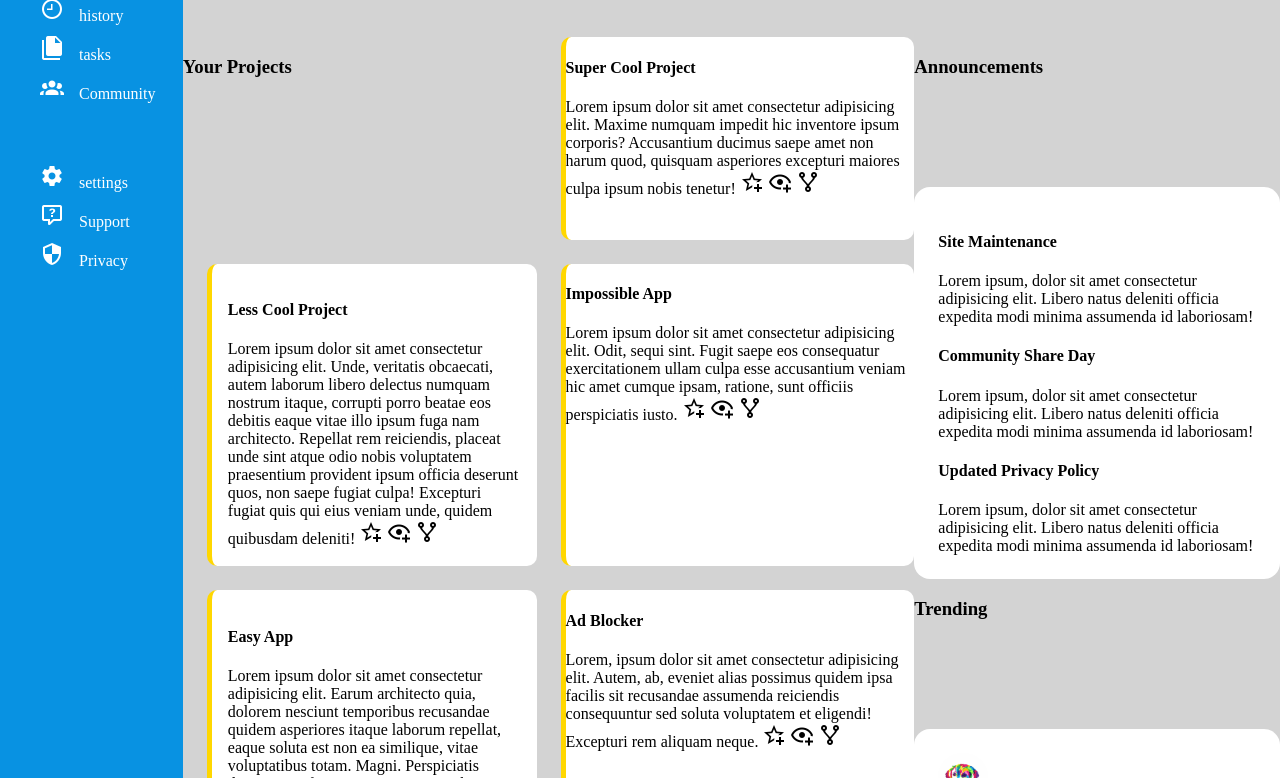
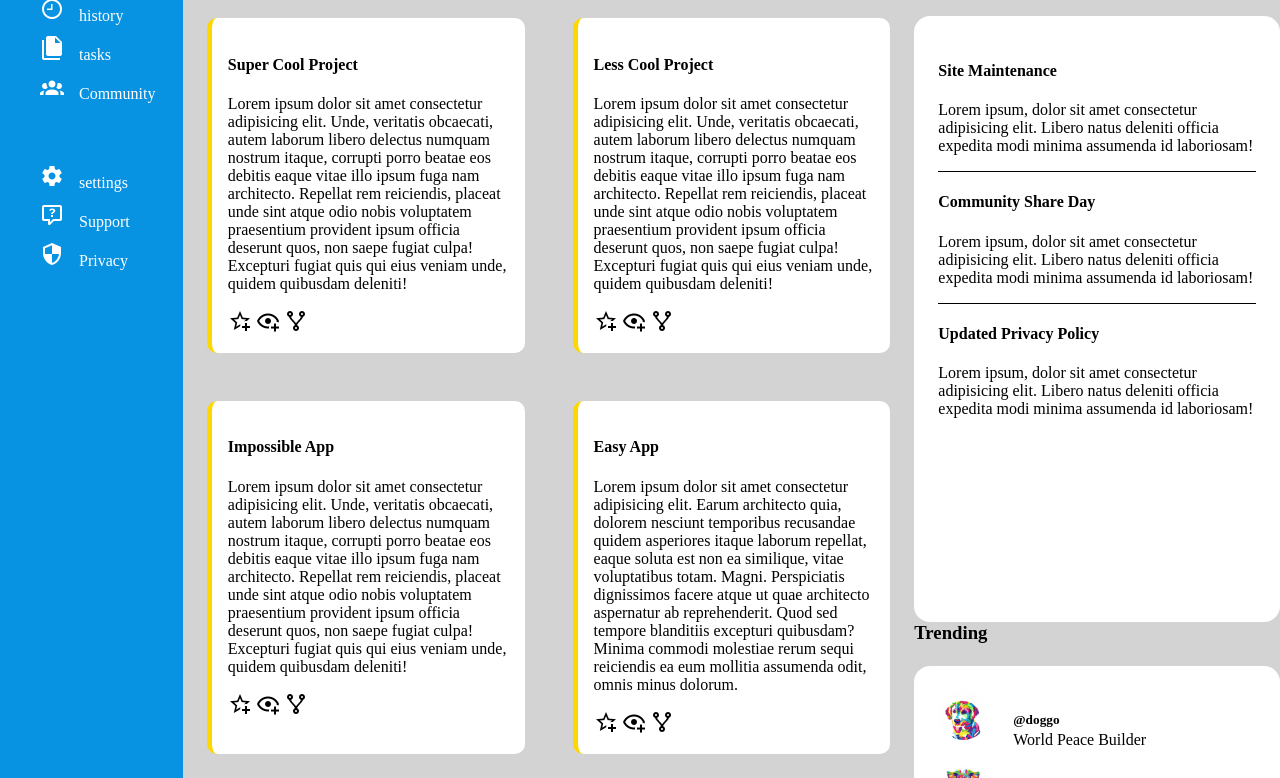
Before and after one commit to vimalsonara/Admin-Dashboard, a plain HTML site: page index.html in a window 1280 px wide. Shown: the part 233-1011 px from the top of the page. Drawn offline with Linux system fonts and the light colour scheme.

Commit message:
styling and structure done

```diff
--- a/index.html
+++ b/index.html
@@ -51,20 +51,22 @@
             </nav>
         </div>
         <!-- End of Sidebar -->
-
         <!-- Main Start -->
         <main class="main">
 
+            <span>
                 <h3 class="main-heading">Your Projects</h3>
-
-            <div>
+            </span>
+                <div class="one">
                     <h4>Super Cool Project</h4>
-                <p>Lorem ipsum dolor sit amet consectetur adipisicing elit. Maxime numquam impedit hic inventore ipsum corporis? Accusantium ducimus saepe amet non harum quod, quisquam asperiores excepturi maiores culpa ipsum nobis tenetur!</p>
+                    <p>Lorem ipsum dolor sit amet consectetur adipisicing elit. Unde, veritatis obcaecati, autem laborum libero delectus numquam nostrum itaque, corrupti porro beatae eos debitis eaque vitae illo ipsum fuga nam architecto.
+                        Repellat rem reiciendis, placeat unde sint atque odio nobis voluptatem praesentium provident ipsum officia deserunt quos, non saepe fugiat culpa! Excepturi fugiat quis qui eius veniam unde, quidem quibusdam deleniti!
+                    </p>
                     <img src="/img/bookmark.png" alt="bookmark_icon">
                     <img src="/img/watch.png" alt="watch_icon">
                     <img src="/img/fork.png" alt="fork_icon">
                 </div>
-            <div>
+                <div class="two">
                     <h4>Less Cool Project</h4>
                     <p>
                         Lorem ipsum dolor sit amet consectetur adipisicing elit. Unde, veritatis obcaecati, autem laborum libero delectus numquam nostrum itaque, corrupti porro beatae eos debitis eaque vitae illo ipsum fuga nam architecto.
@@ -74,14 +76,16 @@
                     <img src="/img/watch.png" alt="watch_icon">
                     <img src="/img/fork.png" alt="fork_icon">
                 </div>
-            <div>
+                <div class="three">
                     <h4>Impossible App</h4>
-                <p>Lorem ipsum dolor sit amet consectetur adipisicing elit. Odit, sequi sint. Fugit saepe eos consequatur exercitationem ullam culpa esse accusantium veniam hic amet cumque ipsam, ratione, sunt officiis perspiciatis iusto.</p>
+                    <p>Lorem ipsum dolor sit amet consectetur adipisicing elit. Unde, veritatis obcaecati, autem laborum libero delectus numquam nostrum itaque, corrupti porro beatae eos debitis eaque vitae illo ipsum fuga nam architecto.
+                        Repellat rem reiciendis, placeat unde sint atque odio nobis voluptatem praesentium provident ipsum officia deserunt quos, non saepe fugiat culpa! Excepturi fugiat quis qui eius veniam unde, quidem quibusdam deleniti!
+                    </p>
                     <img src="/img/bookmark.png" alt="bookmark_icon">
                     <img src="/img/watch.png" alt="watch_icon">
                     <img src="/img/fork.png" alt="fork_icon">
                 </div>
-            <div>
+                <div class="four">
                     <h4>Easy App</h4>
                     <p>Lorem ipsum dolor sit amet consectetur adipisicing elit. Earum architecto quia, dolorem nesciunt temporibus recusandae quidem asperiores itaque laborum repellat, eaque soluta est non ea similique, vitae voluptatibus totam. Magni.
                     Perspiciatis dignissimos facere atque ut quae architecto aspernatur ab reprehenderit. Quod sed tempore blanditiis excepturi quibusdam? Minima commodi molestiae rerum sequi reiciendis ea eum mollitia assumenda odit, omnis minus dolorum.</p>
@@ -89,14 +93,16 @@
                     <img src="/img/watch.png" alt="watch_icon">
                     <img src="/img/fork.png" alt="fork_icon">
                 </div>
-            <div>
+                <div class="five">
                     <h4>Ad Blocker</h4>
-                <p>Lorem, ipsum dolor sit amet consectetur adipisicing elit. Autem, ab, eveniet alias possimus quidem ipsa facilis sit recusandae assumenda reiciendis consequuntur sed soluta voluptatem et eligendi! Excepturi rem aliquam neque.</p>
+                    <p>Lorem ipsum dolor sit amet consectetur adipisicing elit. Unde, veritatis obcaecati, autem laborum libero delectus numquam nostrum itaque, corrupti porro beatae eos debitis eaque vitae illo ipsum fuga nam architecto.
+                        Repellat rem reiciendis, placeat unde sint atque odio nobis voluptatem praesentium provident ipsum officia deserunt quos, non saepe fugiat culpa! Excepturi fugiat quis qui eius veniam unde, quidem quibusdam deleniti!
+                    </p>
                     <img src="/img/bookmark.png" alt="bookmark_icon">
                     <img src="/img/watch.png" alt="watch_icon">
                     <img src="/img/fork.png" alt="fork_icon">
                 </div>
-            <div>
+                <div class="six">
                     <h4>Money Maker</h4>
                     <p>Lorem ipsum dolor, sit amet consectetur adipisicing elit. Sequi iste maiores, porro possimus earum odit alias consectetur et modi reprehenderit atque quidem, cum ipsa architecto sunt iure aspernatur quasi autem.
                     Quae expedita voluptatum nostrum? Iste eveniet a totam, quaerat tenetur minima repellendus error reiciendis quam sequi architecto accusantium consequuntur impedit eum aliquam animi aperiam laboriosam molestiae beatae esse? Ipsa, tempore.</p>
@@ -112,11 +118,11 @@
             <h3>Announcements</h3>
             <div class="announce">
                 <div class="annouce-container">
-                    <div>
+                    <div class="underline">
                         <h4>Site Maintenance</h4>
                         <p>Lorem ipsum, dolor sit amet consectetur adipisicing elit. Libero natus deleniti officia expedita modi minima assumenda id laboriosam!</p>
                     </div>
-                    <div>
+                    <div class="underline">
                         <h4>Community Share Day</h4>
                         <p>Lorem ipsum, dolor sit amet consectetur adipisicing elit. Libero natus deleniti officia expedita modi minima assumenda id laboriosam!</p>
                     </div>
@@ -126,28 +132,36 @@
                     </div>
                 </div>
             </div>
-            <h3>Trending</h3>
+            <h3 class="trendhead">Trending</h3>
             <div class="trending">
                 <div class="trending-container">
                     <div>
                         <img src="/img/dog.jpg" alt="dog">
+                        <div>
                             <h5>@doggo</h5>
                             <p>World Peace Builder</p>
                         </div>
+                    </div>
                     <div>
                         <img src="/img/cat.jpg" alt="cat">
+                        <div>
                             <h5>@kitty</h5>
                             <p>Super Cool</p>
                         </div>
+                    </div>
                     <div>
                         <img src="/img/parrot.jpg" alt="parrot">
+                        <div>
                             <h5>@mimic</h5>
                             <p>Voice Changer</p>
                         </div>
+                    </div>
                     <div>
                         <img src="/img/horse.jpg" alt="horse">
+                        <div>
                             <h5>@runner</h5>
                             <p>No Traffic Maker</p>
+                        </div>
                     </div>
                 </div>
             </div>
--- a/styles.css
+++ b/styles.css
@@ -138,19 +138,59 @@ header {
     grid-area: main;
     display: grid;
     grid-template-columns: 1fr 1fr;
-    grid-auto-rows: minmax(200px, auto);
-    padding-top: 65px;
-    gap: 1.5rem;
+    grid-auto-rows: minmax(auto);
+    /* padding-top: 65px; */
+    /* gap: 1.5rem; */
+    grid-template-areas:
+        "main-heading main-heading"
+        "one two"
+        "three four"
+        "five six"
+    ;
+}
+
+.main-heading {
+    grid-area: main-heading;
+    /* height: 30px; */
+    padding: 0;
+}
+
+.one {
+    grid-area: one;
+}
+
+.two {
+    grid-area: two;
+}
+
+.three {
+    grid-area: three;
+}
+
+.four {
+    grid-area: four;
+}
+
+.five {
+    grid-area: five;
+}
+
+.six {
+    grid-area: six;
+}
+
+
+.first {
+    /* margin-top: 565px; */
 }
 
 .aside {
     grid-area: aside;
-    padding-top: 65px;
 }
 
 .main h3 {
     display: inline;
-    /* height: 1rem; */
+    margin-left: 1.5rem;
 }
 
 
@@ -163,29 +203,65 @@ header {
 .aside {
     display: grid;
     grid-template-columns: 1fr;
-    grid-auto-rows: minmax(150px, auto);
+    grid-auto-rows: minmax(50px, auto);
+    gap: ;
+}
+
+.aside h3 {
+    display: inline;
+    margin: 0;
 }
 
 .announce {
     background: white;
     padding: 1.5rem;
+    margin-top: -170px;
     border-radius: 1rem;
+}
+
+.underline {
+    border-bottom: 1px solid black;
 }
 
 .trending {
     background: white;
     padding: 1.5rem;
     border-radius: 1rem;
+    margin-top: -170px;
 }
 
 .trending-container div {
     display: grid;
+    grid-template-columns: 75px 1fr;
+    grid-auto-rows: minmax(10px, auto);
+
 }
 
+.trending-container div div {
+    display: grid;
+    grid-template-columns: 1fr;
+    grid-template-rows: 25px;
+    margin: 0;
+    padding: 0;
+}
+
+
+/*
 .trending-container h5, p{
     display: inline;
     justify-content: center;
     align-items: center;
+} */
+
+
+.trending div img div {
+    grid-area: div;
+}
+
+.main-heading {
+    margin: 0;
+    padding: 0;
+    height: 50px;
 }
 
 img ~ h5 {
@@ -202,11 +278,12 @@ main div {
     border-radius: 10px;
 }
 
-main h3 {
-    display: inline;
+
+.main div {
+    margin: 1.5rem;
+    padding: 1rem;
 }
 
-.main div:nth-child(odd) {
-    margin-left: 1.5rem;
-    padding: 1rem;
+main div img {
+
 }
```
Lines whose indentation alone changed are shown as unchanged.
